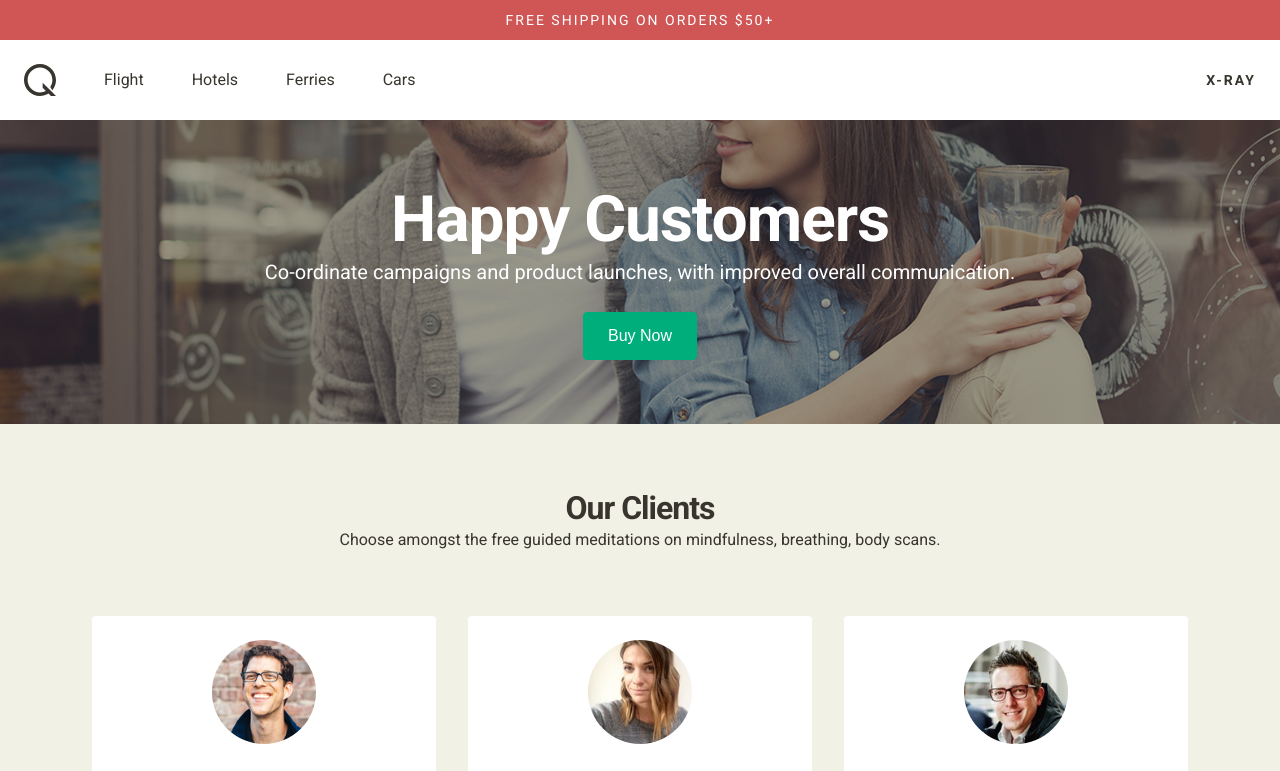
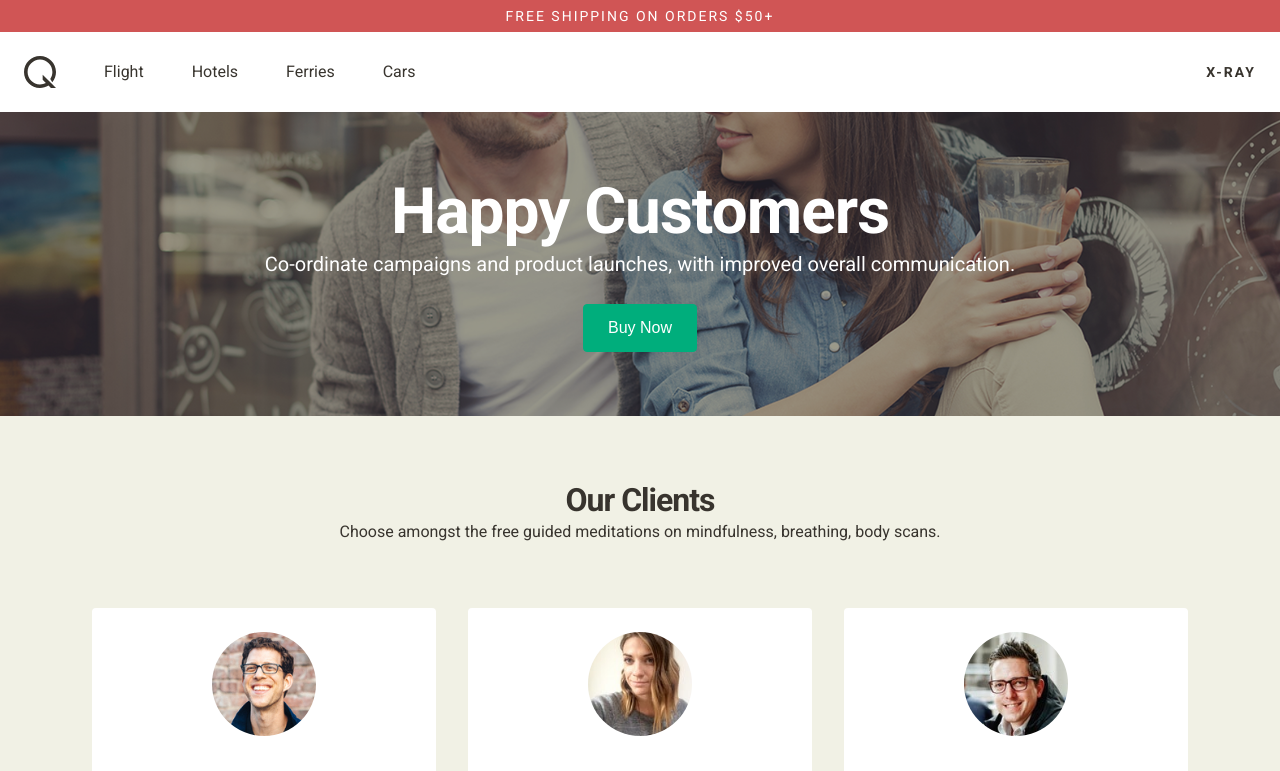
Before and after one commit to gparas/stamp, a React (Create React App) app: page / in a window 1280 px wide. Shown: the top 771 px of the page. Built offline with nearby package versions, Linux system fonts and the light colour scheme.

Commit message:
shtink topbar

```diff
--- a/src/App.css
+++ b/src/App.css
@@ -495,7 +495,7 @@ textarea {
   letter-spacing: 2px;
   text-transform: uppercase;
   text-align: center;
-  padding: 8px 16px; }
+  padding: 4px 16px; }
 
 h1, .h1 {
   font-size: 64px;
--- a/src/styles/_topbar.scss
+++ b/src/styles/_topbar.scss
@@ -11,5 +11,5 @@ $topbar-bg: theme-color('secondary');
   letter-spacing: 2px;
   text-transform: uppercase;
   text-align: center;
-  padding: theme-spaces(1) theme-spaces(2);
+  padding: (theme-spaces(1)/2) theme-spaces(2);
 }
```
